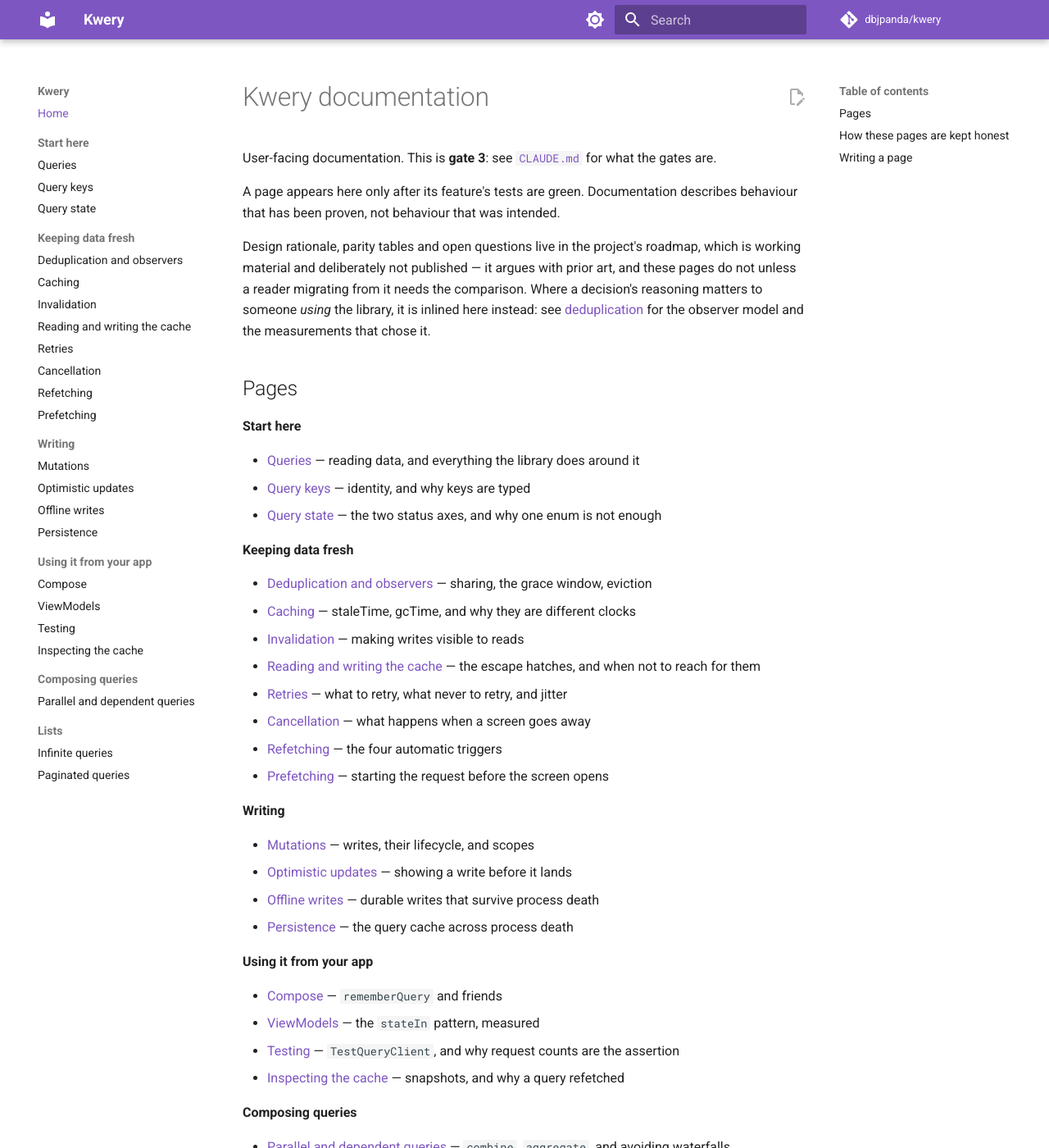
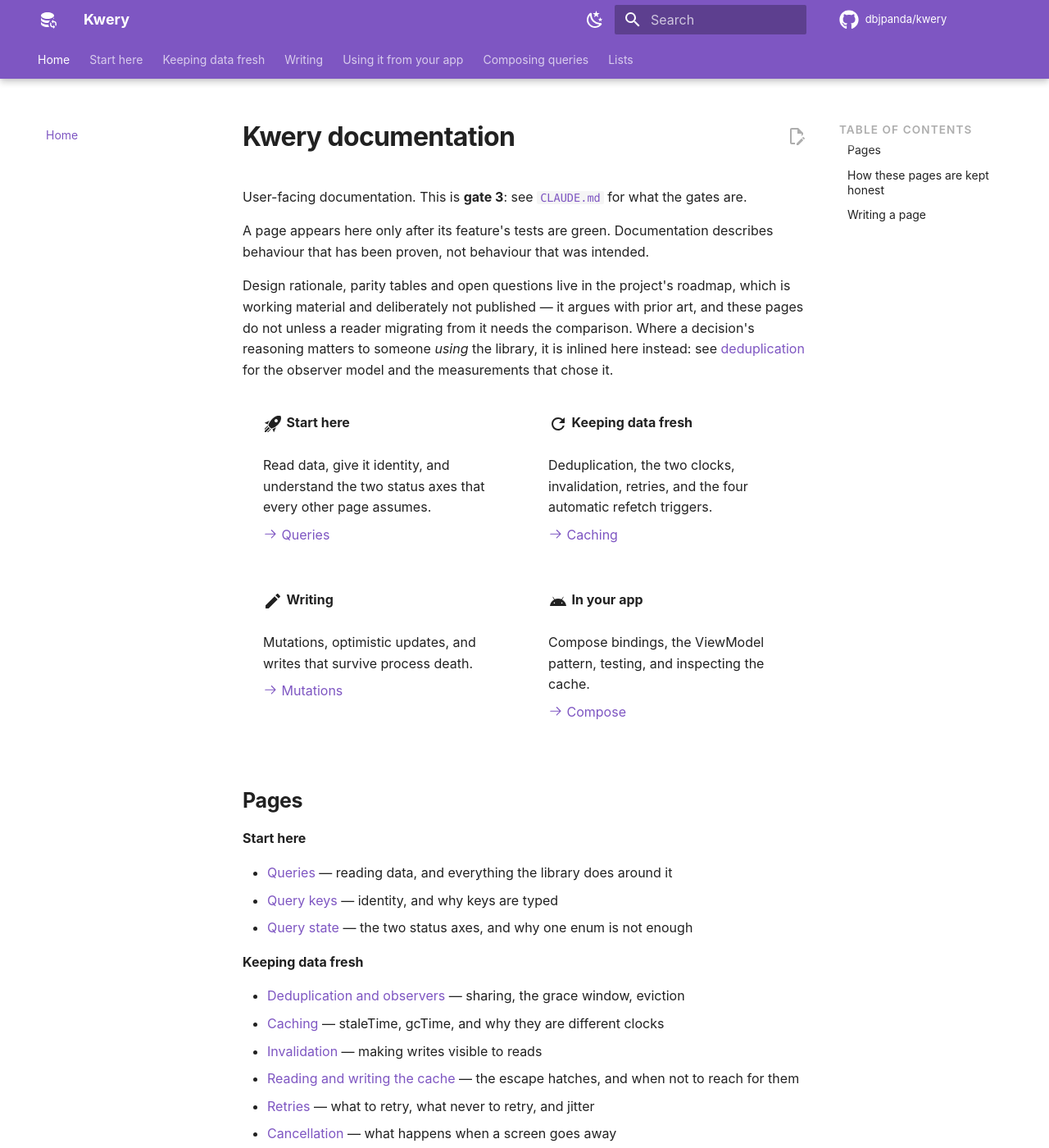
Before and after one commit to dbjpanda/kwery, an MkDocs documentation site: the page built from docs/README.md, in a window 1280 px wide and 1400 px high. Shown: the whole window at 82% size. Built offline with MkDocs 1.6.1 and Material for MkDocs 9.7.7, drawn with Linux system fonts in a browser that asks for light colours; comment, search, counter and statistics services are not loaded; some of the changed text lies outside the part shown.

Commit message:
docs: dark theme and card grid for the documentation site
True black rather than Material's slate, quieter chrome, borderless header,
card grids on the landing page. Closer to the Fumadocs and Convex look
without leaving MkDocs.

Also enables pymdownx.emoji, which is what turns the :material-foo:
shortcodes in the cards into inline SVG icons rather than literal text.

```diff
--- a/docs/README.md
+++ b/docs/README.md
@@ -14,6 +14,45 @@
 *using* the library, it is inlined here instead: see
 [deduplication](deduplication.md) for the observer model and the measurements
 that chose it.
+
+<div class="grid cards" markdown>
+
+-   :material-rocket-launch:{ .lg .middle } **Start here**
+
+    ---
+
+    Read data, give it identity, and understand the two status axes that
+    every other page assumes.
+
+    [:octicons-arrow-right-24: Queries](queries.md)
+
+-   :material-refresh:{ .lg .middle } **Keeping data fresh**
+
+    ---
+
+    Deduplication, the two clocks, invalidation, retries, and the four
+    automatic refetch triggers.
+
+    [:octicons-arrow-right-24: Caching](caching.md)
+
+-   :material-pencil:{ .lg .middle } **Writing**
+
+    ---
+
+    Mutations, optimistic updates, and writes that survive process death.
+
+    [:octicons-arrow-right-24: Mutations](mutations.md)
+
+-   :material-android:{ .lg .middle } **In your app**
+
+    ---
+
+    Compose bindings, the ViewModel pattern, testing, and inspecting the
+    cache.
+
+    [:octicons-arrow-right-24: Compose](compose.md)
+
+</div>
 
 ## Pages
 
--- /dev/null
+++ b/docs/stylesheets/extra.css
@@ -0,0 +1,139 @@
+/*
+ * Pushes Material towards a modern dark docs look: true black rather than
+ * Material's default slate, quieter chrome, and more generous type.
+ */
+
+:root {
+  --md-text-font: "Inter", -apple-system, BlinkMacSystemFont, "Segoe UI", sans-serif;
+  --md-code-font: "JetBrains Mono", ui-monospace, SFMono-Regular, Menlo, monospace;
+}
+
+/* True black, not slate. This is the single biggest visual difference. */
+[data-md-color-scheme="slate"] {
+  --md-default-bg-color:        #000000;
+  --md-default-bg-color--light: #0a0a0a;
+  --md-default-fg-color:        #ededed;
+  --md-default-fg-color--light: #a1a1a1;
+  --md-default-fg-color--lighter: #6b6b6b;
+
+  --md-code-bg-color:           #0d0d0d;
+  --md-code-fg-color:           #e6e6e6;
+
+  --md-primary-fg-color:        #000000;
+  --md-accent-fg-color:         #a78bfa;
+  --md-typeset-a-color:         #a78bfa;
+}
+
+/* Header and tabs share the page background instead of a coloured bar. */
+[data-md-color-scheme="slate"] .md-header,
+[data-md-color-scheme="slate"] .md-tabs {
+  background-color: #000000;
+  box-shadow: none;
+  border-bottom: 1px solid rgba(255, 255, 255, 0.08);
+}
+
+[data-md-color-scheme="slate"] .md-tabs {
+  border-bottom: 1px solid rgba(255, 255, 255, 0.08);
+}
+
+/* Search reads as a control rather than a tinted strip. */
+[data-md-color-scheme="slate"] .md-search__form {
+  background-color: rgba(255, 255, 255, 0.06);
+  border: 1px solid rgba(255, 255, 255, 0.09);
+  border-radius: 8px;
+}
+
+[data-md-color-scheme="slate"] .md-search__form:hover {
+  background-color: rgba(255, 255, 255, 0.09);
+}
+
+/* Sidebar section labels: small, uppercase, quiet. */
+.md-nav__title {
+  font-size: 0.68rem;
+  text-transform: uppercase;
+  letter-spacing: 0.08em;
+  font-weight: 600;
+  color: var(--md-default-fg-color--lighter);
+}
+
+.md-nav__link {
+  border-radius: 6px;
+  padding: 0.28rem 0.5rem;
+  margin: 0.05rem 0;
+  transition: background-color 100ms ease;
+}
+
+.md-nav__link:hover {
+  background-color: rgba(255, 255, 255, 0.05);
+}
+
+[data-md-color-scheme="slate"] .md-nav__link--active {
+  background-color: rgba(167, 139, 250, 0.12);
+  font-weight: 500;
+}
+
+/* Headings with a bit more presence and air. */
+.md-typeset h1 {
+  font-weight: 700;
+  letter-spacing: -0.02em;
+  color: var(--md-default-fg-color);
+}
+
+.md-typeset h2 {
+  font-weight: 650;
+  letter-spacing: -0.015em;
+  margin-top: 2.2em;
+}
+
+.md-typeset h3 {
+  font-weight: 600;
+  letter-spacing: -0.01em;
+}
+
+/* Code blocks: bordered panels rather than filled boxes. */
+[data-md-color-scheme="slate"] .md-typeset pre > code {
+  border: 1px solid rgba(255, 255, 255, 0.08);
+  border-radius: 10px;
+}
+
+[data-md-color-scheme="slate"] .md-typeset code {
+  border-radius: 4px;
+}
+
+/* Tables: quieter rules, no heavy fills. */
+[data-md-color-scheme="slate"] .md-typeset table:not([class]) {
+  border: 1px solid rgba(255, 255, 255, 0.08);
+  border-radius: 10px;
+  overflow: hidden;
+}
+
+[data-md-color-scheme="slate"] .md-typeset table:not([class]) th {
+  background-color: rgba(255, 255, 255, 0.04);
+  font-weight: 600;
+}
+
+/* Card grids, the Convex-style landing blocks. */
+.md-typeset .grid.cards > ul > li {
+  border: 1px solid rgba(255, 255, 255, 0.1);
+  border-radius: 12px;
+  padding: 1.1rem 1.2rem;
+  transition: border-color 120ms ease, background-color 120ms ease;
+}
+
+[data-md-color-scheme="slate"] .md-typeset .grid.cards > ul > li:hover {
+  border-color: rgba(167, 139, 250, 0.5);
+  background-color: rgba(255, 255, 255, 0.02);
+  box-shadow: none;
+}
+
+.md-typeset .grid.cards > ul > li > hr {
+  margin: 0.6rem 0;
+  border-color: rgba(255, 255, 255, 0.08);
+}
+
+/* Footer, unobtrusive. */
+[data-md-color-scheme="slate"] .md-footer,
+[data-md-color-scheme="slate"] .md-footer-meta {
+  background-color: #000000;
+  border-top: 1px solid rgba(255, 255, 255, 0.08);
+}
--- a/mkdocs.yml
+++ b/mkdocs.yml
@@ -12,13 +12,27 @@
 theme:
   name: material
   language: en
+  icon:
+    logo: material/database-sync
+    repo: fontawesome/brands/github
   features:
+    # Top-level sections become tabs across the header, so the left sidebar
+    # only ever shows the section you are actually in.
+    - navigation.tabs
+    - navigation.tabs.sticky
     - navigation.sections
     - navigation.top
     - navigation.tracking
+    - navigation.footer
+    # Page loads are swapped in without a full reload, which makes clicking
+    # through the nav feel immediate rather than like a page load.
+    - navigation.instant
+    - navigation.instant.progress
     - search.suggest
     - search.highlight
+    - search.share
     - content.code.copy
+    - content.code.annotate
     - content.action.edit
     - toc.follow
   palette:
@@ -27,15 +41,29 @@
       primary: deep purple
       accent: deep purple
       toggle:
-        icon: material/brightness-7
+        icon: material/weather-night
         name: Switch to dark mode
     - media: "(prefers-color-scheme: dark)"
       scheme: slate
       primary: deep purple
       accent: deep purple
       toggle:
-        icon: material/brightness-4
+        icon: material/weather-sunny
         name: Switch to light mode
+
+extra_css:
+  - stylesheets/extra.css
+
+extra:
+  social:
+    - icon: fontawesome/brands/github
+      link: https://github.com/dbjpanda/kwery
+      name: Kwery on GitHub
+    - icon: fontawesome/brands/android
+      link: https://central.sonatype.com/artifact/io.github.dbjpanda/kwery-core
+      name: Kwery on Maven Central
+
+copyright: Apache 2.0 licensed
 
 markdown_extensions:
   - admonition
@@ -48,6 +76,11 @@
   - pymdownx.superfences
   - pymdownx.highlight:
       anchor_linenums: true
+  # Renders :material-foo: / :octicons-bar: shortcodes as inline SVG icons,
+  # which is what the card grids on the home page use.
+  - pymdownx.emoji:
+      emoji_index: !!python/name:material.extensions.emoji.twemoji
+      emoji_generator: !!python/name:material.extensions.emoji.to_svg
   - toc:
       permalink: true
 
```
